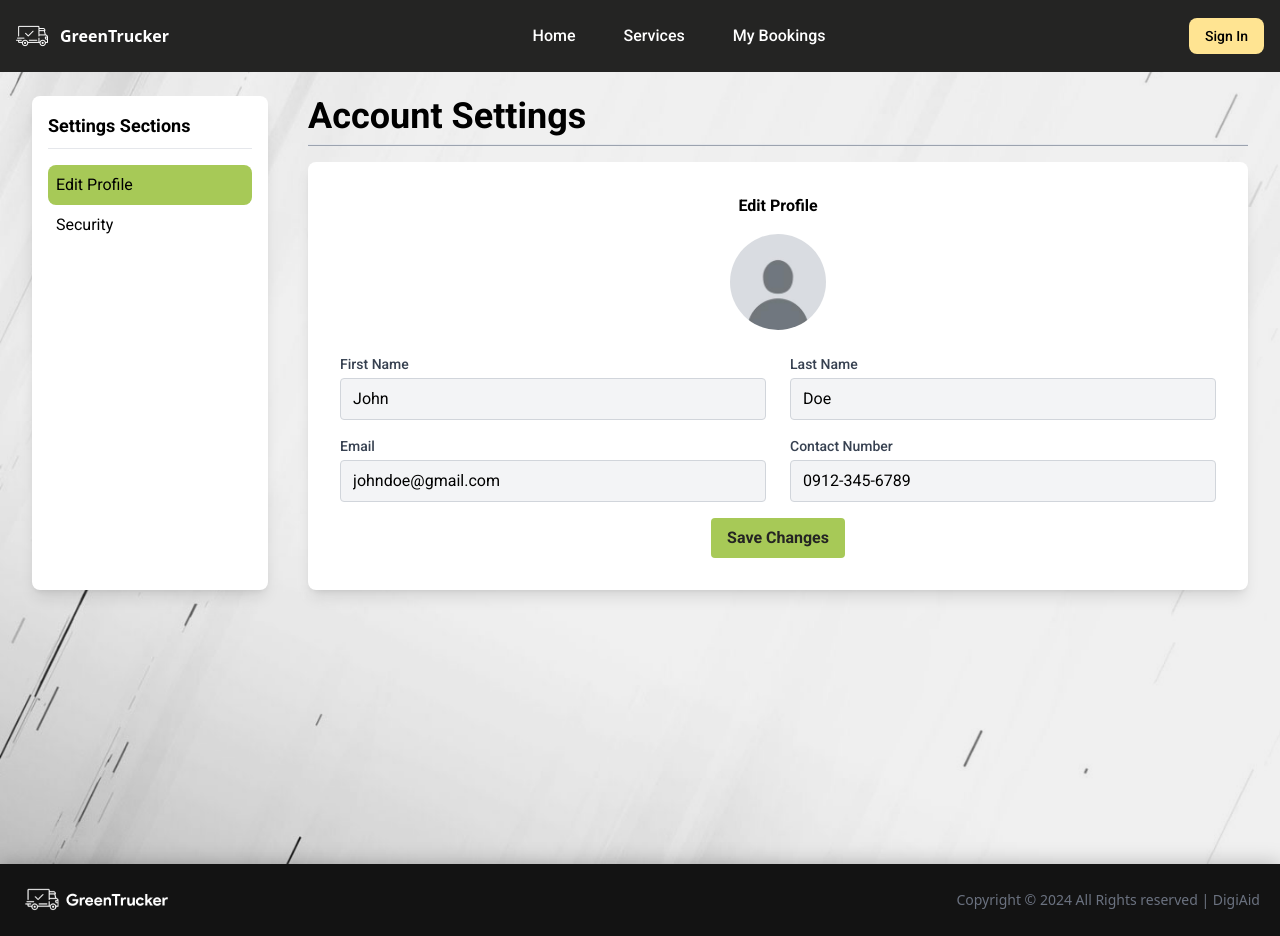
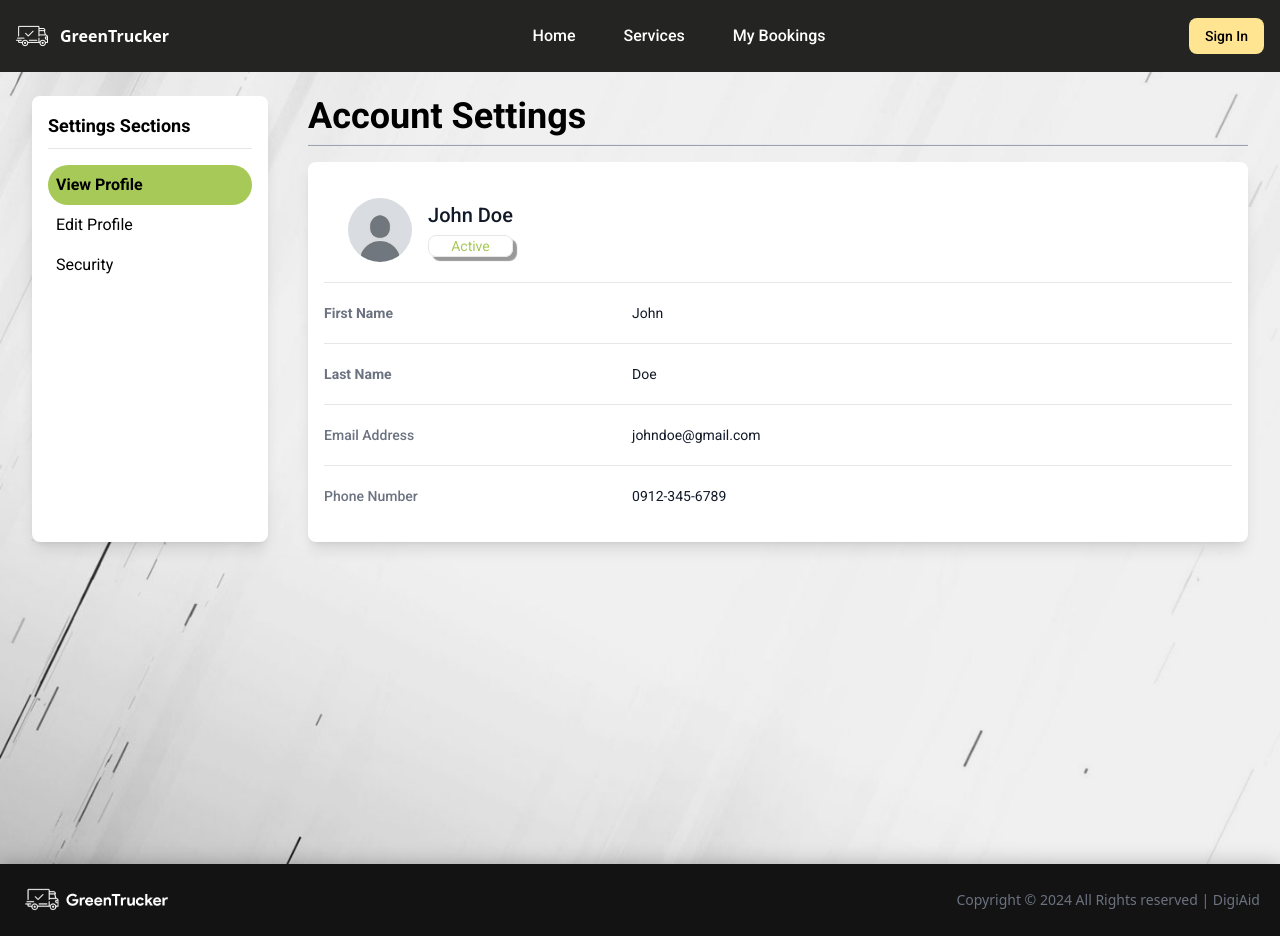
Before and after one commit to baristabarita/Greentrucker, a React (Vite) app in the folder client/: page /userprofile in a window 1280 px wide. Built offline with nearby package versions, Linux system fonts and the light colour scheme.

Commit message:
modified user profile to have a view profile by default

```diff
--- a/client/src/components/settings/usersettings/EditProfile.jsx
+++ b/client/src/components/settings/usersettings/EditProfile.jsx
@@ -37,14 +37,15 @@ const EditProfile = () => {
 
     return (
         <div className="bg-white rounded-lg p-4 w-full mx-auto">
-            <h2 className="text-center font-bold mb-4">Edit Profile</h2>
+            <h2 className="font-bold mb-4">Edit Profile</h2>
             {/* Profile Image */}
-            <div className="flex justify-center mb-4">
+            <div className="flex justify-center">
                 <label htmlFor="profile-image-upload" className="cursor-pointer">
                     <img src={userDetails.profileImage || defaultimage} alt="Profile" className="rounded-full hover:border-4 hover:border-primarycolor h-24 w-24 object-cover mb-2" />
                     <input type="file" id="profile-image-upload" className="hidden" onChange={handleFileChange} />
                 </label>
             </div>
+            <label htmlFor="profile-image" className="flex justify-center text-sm font-medium text-gray-700 mb-4">Edit Profile Image</label>
             {/* Input Rows */}
             <div className="flex flex-wrap -mx-3 mb-4">
                 <div className="w-full md:w-1/2 px-3 mb-4 md:mb-0">
@@ -96,7 +97,7 @@ const EditProfile = () => {
             </div>
             {/* Save Changes Button */}
             <div className="flex justify-center">
-                <button onClick={handleSaveChanges} className="bg-primarycolor hover:bg-usertrucker text-userclient hover:text-primarycolor font-bold py-2 px-4 rounded">
+                <button onClick={handleSaveChanges} className="bg-primarycolor hover:bg-usertrucker text-userclient hover:text-primarycolor font-bold py-2 px-4 rounded shadow-custom">
                     Save Changes
                 </button>
             </div>
--- /dev/null
+++ b/client/src/components/settings/usersettings/ViewProfile.jsx
@@ -0,0 +1,39 @@
+import React from 'react';
+
+const ViewProfile = ({ userDetails }) => {
+    return (
+        <div className="bg-white rounded-lg divide-y divide-gray-200">
+            {/* First Row: Profile Image, Name, and Status */}
+            <div className="px-4 py-5 sm:px-6 flex items-center">
+                <img src={userDetails.profileImage} alt="Profile" className="rounded-full h-16 w-16 object-cover" />
+                <div className="ml-4">
+                    <h3 className="text-xl leading-6 font-medium text-gray-900">{`${userDetails.firstName} ${userDetails.lastName}`}</h3>
+                    <p className="mt-2 max-w-2xl text-sm text-primarycolor border text-center rounded-lg shadow-custom">Active</p>
+                </div>
+            </div>
+            {/* Second Row: Profile Details */}
+            <div className="px-4 py-5 sm:p-0">
+                <dl className="sm:divide-y sm:divide-gray-200">
+                    <div className="py-4 sm:py-5 sm:grid sm:grid-cols-3 sm:gap-4">
+                        <dt className="text-sm font-bold text-gray-500">First Name</dt>
+                        <dd className="mt-1 text-sm text-gray-900 sm:mt-0 sm:col-span-2">{userDetails.firstName}</dd>
+                    </div>
+                    <div className="py-4 sm:py-5 sm:grid sm:grid-cols-3 sm:gap-4">
+                        <dt className="text-sm font-bold text-gray-500">Last Name</dt>
+                        <dd className="mt-1 text-sm text-gray-900 sm:mt-0 sm:col-span-2">{userDetails.lastName}</dd>
+                    </div>
+                    <div className="py-4 sm:py-5 sm:grid sm:grid-cols-3 sm:gap-4">
+                        <dt className="text-sm font-medium text-gray-500">Email Address</dt>
+                        <dd className="mt-1 text-sm text-gray-900 sm:mt-0 sm:col-span-2">{userDetails.email}</dd>
+                    </div>
+                    <div className="py-4 sm:py-5 sm:grid sm:grid-cols-3 sm:gap-4">
+                        <dt className="text-sm font-medium text-gray-500">Phone Number</dt>
+                        <dd className="mt-1 text-sm text-gray-900 sm:mt-0 sm:col-span-2">{userDetails.contactNumber}</dd>
+                    </div>
+                </dl>
+            </div>
+        </div>
+    );
+};
+
+export default ViewProfile;
--- a/client/src/pages/user/profile/UserProfile.jsx
+++ b/client/src/pages/user/profile/UserProfile.jsx
@@ -1,13 +1,21 @@
 import React, { useEffect, useState } from "react";
 import { useNavigate } from "react-router-dom";
+import ViewProfile from "@/components/settings/usersettings/ViewProfile";
 import EditProfile from "@/components/settings/usersettings/EditProfile";
 import Security from "@/components/settings/usersettings/Security";
 import backgroundimg from '@/assets/images/bgimg1.png';
-
+import defaultimage from '@/assets/images/defaultpfp.jpg';
 
 const UserProfile = () => {
     const navigate = useNavigate();
-    const [activeTab, setActiveTab] = useState('editProfile');
+    const [activeTab, setActiveTab] = useState('viewProfile');
+    const [userDetails, setUserDetails] = useState({
+        firstName: 'John',
+        lastName: 'Doe',
+        email: 'johndoe@gmail.com',
+        contactNumber: '0912-345-6789',
+        profileImage: defaultimage, // Use the default image URL as the initial state
+    });
 
     return (
         <div className="animate-fade-in min-h-screen bg-cover" style={{ backgroundImage: `url(${backgroundimg})` }}>
@@ -17,10 +25,13 @@ const UserProfile = () => {
                     <div className="w-1/5 bg-white rounded-lg shadow-lg p-4">
                         <h3 className="text-lg font-bold mb-2">Settings Sections</h3>
                         <hr className="mb-4" />
-                        <button onClick={() => setActiveTab('editProfile')} className={`w-full text-left p-2 rounded-lg ${activeTab === 'editProfile' ? 'bg-primarycolor' : ''}`}>
+                        <button onClick={() => setActiveTab('viewProfile')} className={`w-full text-left p-2 rounded-full ${activeTab === 'viewProfile' ? 'bg-primarycolor font-bold' : ''}`}>
+                            View Profile
+                        </button>
+                        <button onClick={() => setActiveTab('editProfile')} className={`w-full text-left p-2 rounded-full ${activeTab === 'editProfile' ? 'bg-primarycolor font-bold' : ''}`}>
                             Edit Profile
                         </button>
-                        <button onClick={() => setActiveTab('security')} className={`w-full text-left p-2 rounded-lg ${activeTab === 'security' ? 'bg-primarycolor' : ''}`}>
+                        <button onClick={() => setActiveTab('security')} className={`w-full text-left p-2 rounded-full ${activeTab === 'security' ? 'bg-primarycolor font-bold' : ''}`}>
                             Security
                         </button>
                     </div>
@@ -30,6 +41,7 @@ const UserProfile = () => {
                         <h1 className="text-4xl font-bold mb-2">Account Settings</h1>
                         <hr className="mb-4 bg-gray-400 h-[2px] w-full" />
                         <div className="bg-white rounded-lg shadow-lg p-4">
+                            {activeTab === 'viewProfile' && <ViewProfile userDetails={userDetails} />}
                             {activeTab === 'editProfile' && <EditProfile />}
                             {activeTab === 'security' && <Security />}
 
```
